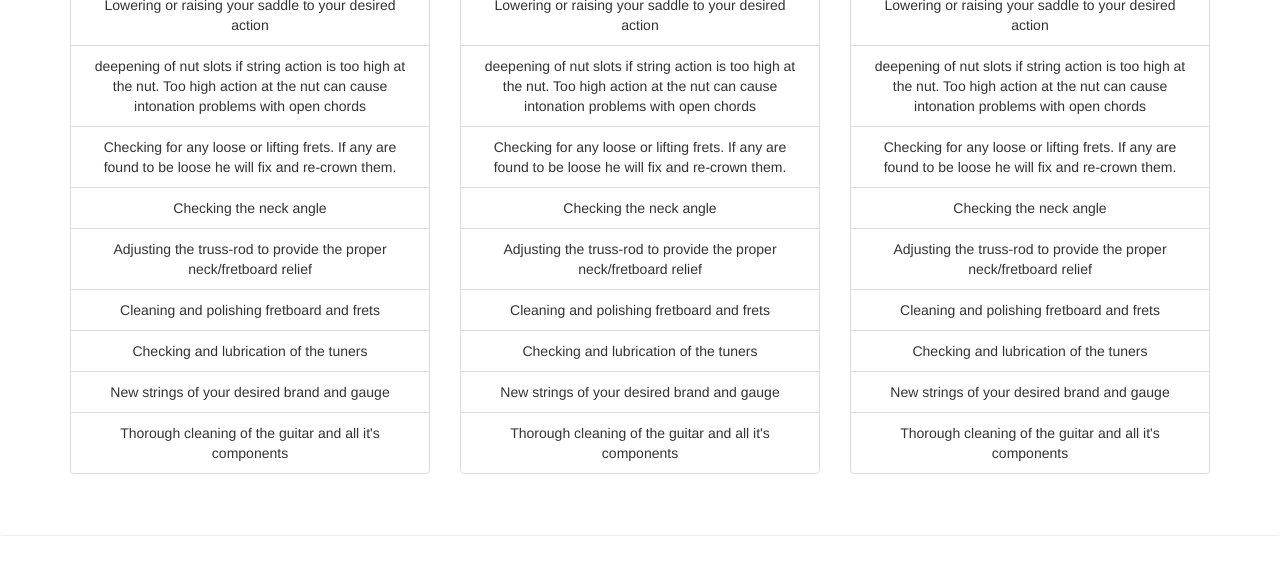
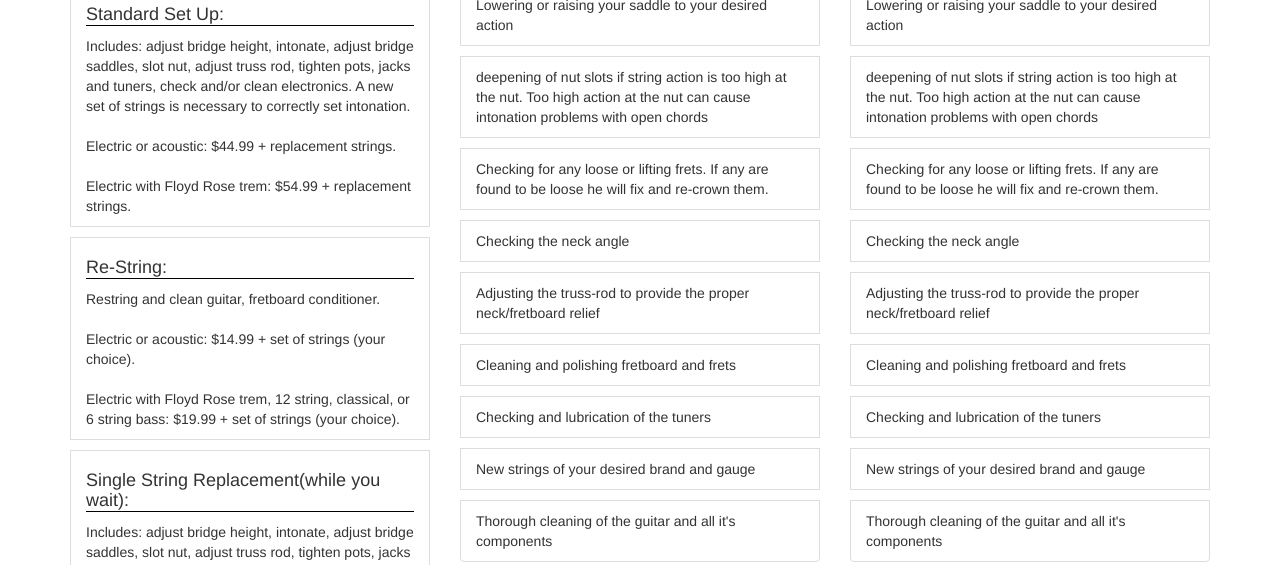
Before and after one commit to kbazl3/GuitarShop, a website: page public/index.html at #!/services in a window 1280 px wide. Shown: the part 495-1060 px from the top of the page. Drawn offline with nearby package versions, Linux system fonts and the light colour scheme; some packages are replaced by stand-ins of ours.

Commit message:
added services descriptions

```diff
--- a/public/css/style.css
+++ b/public/css/style.css
@@ -13,6 +13,14 @@ body {
 
 .pull-right img {
     margin-left: 30px;
+}
+
+.list-group-item {
+    text-align: left;
+    margin-bottom: 10px;
+}
+.list-group-item h4 {
+    border-bottom: 1px solid black;
 }
 
 .carousel-control,
--- a/public/js/services/services.html
+++ b/public/js/services/services.html
@@ -7,17 +7,38 @@
             <h3>Guitar Set-Ups</h3>
             <img src="https://i.ytimg.com/vi/ESB5h6nexho/maxresdefault.jpg" class="img-responsive" style="width:100%" alt="Image">
             <ul class="list-group">
-                <li class="list-group-item">Lowering or raising your saddle to your desired action</li>
-                <li class="list-group-item">deepening of nut slots if string action is too high at the nut.
-    Too high action at the nut can cause intonation problems with open chords</li>
-                <li class="list-group-item">Checking for any loose or lifting frets.
-    If any are found to be loose he will fix and re-crown them.</li>
-                <li class="list-group-item">Checking the neck angle</li>
-                <li class="list-group-item">Adjusting the truss-rod to provide the proper neck/fretboard relief</li>
-                <li class="list-group-item">Cleaning and polishing fretboard and frets</li>
-                <li class="list-group-item">Checking and lubrication of the tuners</li>
-                <li class="list-group-item">New strings of your desired brand and gauge</li>
-                <li class="list-group-item">Thorough cleaning of the guitar and all it's components</li>
+
+                <li class="list-group-item"><h4>Standard Set Up:</h4> Includes: adjust bridge height, intonate, adjust bridge saddles, slot nut, adjust truss rod, tighten pots, jacks and tuners, check and/or clean electronics. A new set of strings is necessary to correctly set intonation.
+                    <br><br>Electric or acoustic: $44.99 + replacement strings.
+                    <br><br>Electric with Floyd Rose trem: $54.99 + replacement strings.
+                </li>
+
+                <li class="list-group-item"><h4>Re-String:</h4> Restring and clean guitar, fretboard conditioner.
+                    <br><br>Electric or acoustic: $14.99 + set of strings (your choice).
+                    <br><br>Electric with Floyd Rose trem, 12 string, classical, or 6 string bass: $19.99 + set of strings (your choice).
+                </li>
+
+                <li class="list-group-item"><h4>Single String Replacement(while you wait):</h4> Includes: adjust bridge height, intonate, adjust bridge saddles, slot nut, adjust truss rod, tighten pots, jacks and tuners, check and/or clean electronics. A new set of strings is necessary to correctly set intonation.
+                    <br><br>Electric, 4 or 5 string bass, or acoustic: $.99 + replacement string price.
+                    <br><br>Electric with Floyd Rose trem, 12 string, classical, or 6 string bass: price varies depending on bridge adjustment + replacement string.
+                </li>
+
+                <li class="list-group-item"><h4>Electronic Work:</h4> No charge diagnosis, some electronic work requires string removal.
+                    <br><br>Electric or acoustic changing jacks, pots, switches, etc...: $19.99 + parts.
+                        Hollowbody guitars: $34.99 + parts.
+                    <br><br>Specialty and hot-rod wiring starts at $44.99/ hour (minimum 1 hour) + parts
+                </li>
+
+                <li class="list-group-item"><h4>Fret Level, Crown, and Polish:</h4>
+                    <br><br>Electric or acoustic: $124.99 + replacement strings. (setup included in price)
+                </li>
+
+                <li class="list-group-item"><h4>Complete Re-fret / Fret Replacement:</h4>
+                    <br><br>Standard fretwire for electric or acoustic: $299.99 + replacement strings. Fret material is included in price
+                    <br><br>Specialty and hot-rod wiring starts at $44.99/ hour (minimum 1 hour) + parts
+                    <br><br>Partial re-fret: $124.99 + $11.99/fret
+                </li>
+
             </ul>
         </div>
     <div class="col-sm-4">
@@ -36,6 +57,7 @@ If any are found to be loose he will fix and re-crown them.</li>
             <li class="list-group-item">Checking and lubrication of the tuners</li>
             <li class="list-group-item">New strings of your desired brand and gauge</li>
             <li class="list-group-item">Thorough cleaning of the guitar and all it's components</li>
+
         </ul>
     </div>
     <div class="col-sm-4">
```
